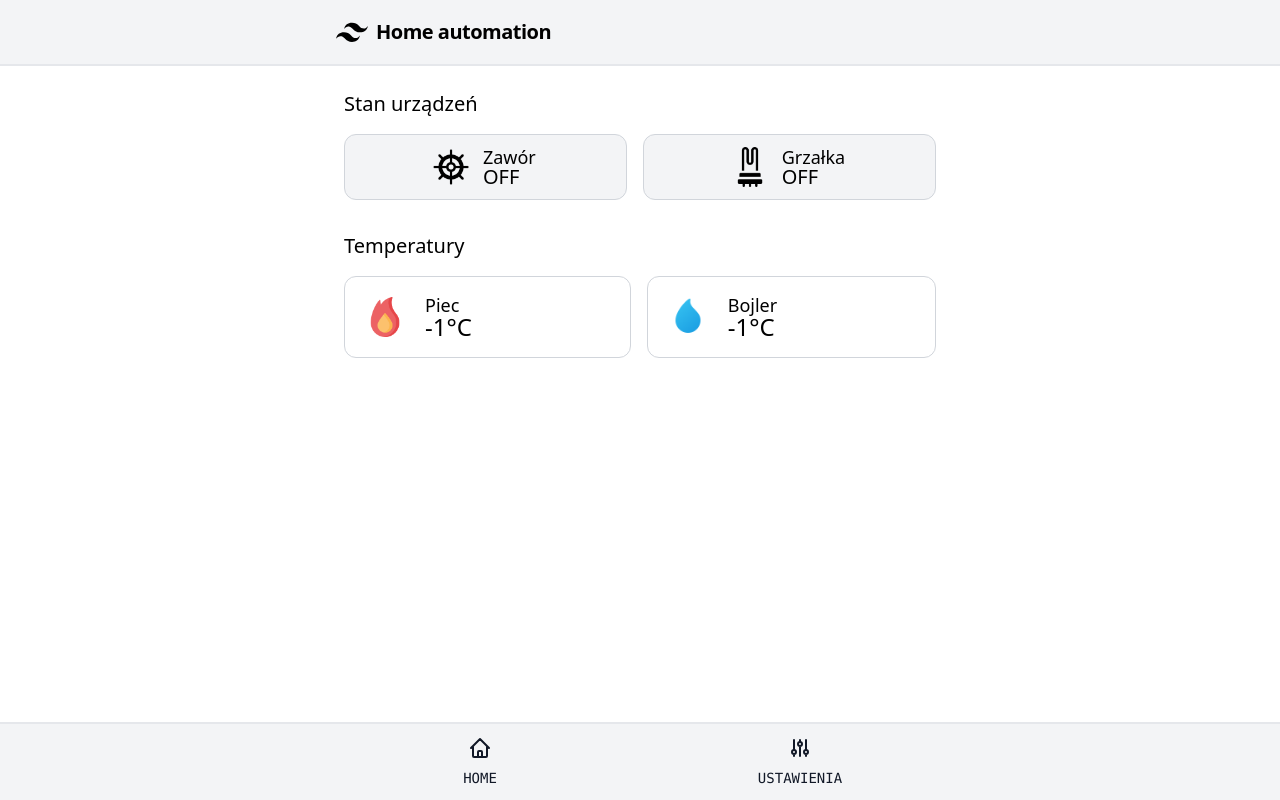
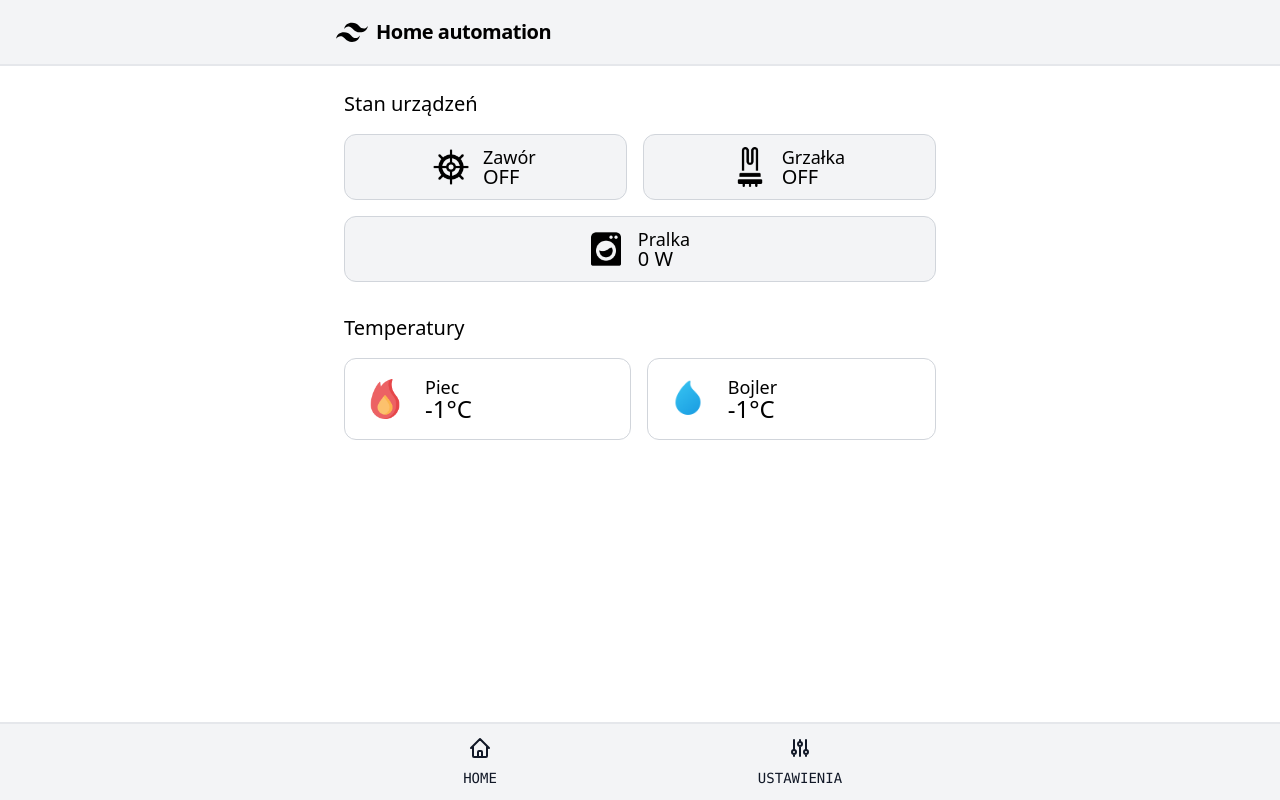
Before and after one commit to suwalszczyzna/home_automation_gui, a Vue app: page / in a window 1280 px wide. Built offline with nearby package versions, Linux system fonts and the light colour scheme; no server answers.

Commit message:
washer power indicator

```diff
--- a/src/components/DeviceIndicator.vue
+++ b/src/components/DeviceIndicator.vue
@@ -20,18 +20,24 @@
 </template>
 
 <script lang="ts">
-import { defineComponent, ref, computed, ComputedRef } from "vue";
+import { defineComponent, computed, ComputedRef } from "vue";
 
 export default defineComponent({
   props: {
     state: Boolean,
     iconName: String,
     name: String,
+    customStatusText: String,
   },
   setup(props) {
-    const statusText: ComputedRef<string> = computed((): string =>
-      props.state ? "ON" : "OFF"
-    );
+    const statusText: ComputedRef<string> = computed((): string => {
+      if (props.customStatusText?.length) {
+        return props.customStatusText;
+      } else if (props.state) {
+        return "ON";
+      }
+      return "OFF";
+    });
 
     return {
       statusText,
--- a/src/router/index.ts
+++ b/src/router/index.ts
@@ -2,14 +2,14 @@ import { createRouter, createWebHistory, RouteRecordRaw } from "vue-router";
 
 const routes: Array<RouteRecordRaw> = [
   {
+    path: "/settings",
+    name: "Settings",
+    component: () => import("@/views/Settings.vue"),
+  },
+  {
     path: "/",
     name: "Home",
     component: () => import("@/views/Home.vue"),
-  },
-  {
-    path: "/settings",
-    name: "Settings",
-    component: () => import("@/views/Settings.vue"),
   },
 ];
 
--- a/src/views/Home.vue
+++ b/src/views/Home.vue
@@ -9,6 +9,14 @@
         name="Grzałka"
       />
     </div>
+    <div class="flex flex-row justify-center text-4xl">
+      <DeviceIndicator
+        :state="washerStatus"
+        iconName="washer.png"
+        name="Pralka"
+        :customStatusText="washerPowerText"
+      />
+    </div>
     <h2 class="p-2 mt-4 text-xl">Temperatury</h2>
     <div class="flex flex-row justify-center text-4xl">
       <TempIndicator :value="coTemp" name="Piec" iconName="flame.png" />
@@ -18,7 +26,7 @@
 </template>
 
 <script lang="ts">
-import { defineComponent, onMounted, ref } from "vue";
+import { defineComponent, onMounted, ref, computed, ComputedRef } from "vue";
 import DeviceIndicator from "@/components/DeviceIndicator.vue";
 import TempIndicator from "@/components/TempIndicator.vue";
 
@@ -33,6 +41,12 @@ export default defineComponent({
     const waterTemp = ref(0);
     const heaterStatus = ref(false);
     const valveStatus = ref(false);
+    const washerStatus = ref(false);
+    const washerPower = ref(0);
+
+    const washerPowerText: ComputedRef<string> = computed(
+      (): string => `${washerPower.value} W`
+    );
 
     onMounted(() => {
       fetch("http://192.168.1.25:5000/api/temperature")
@@ -53,11 +67,11 @@ export default defineComponent({
           console.log(data);
           heaterStatus.value = data.heater;
           valveStatus.value = data.valve;
+          washerStatus.value = data.washer.status;
+          washerPower.value = data.washer.power;
         })
         .catch((err) => {
           console.error(err);
-          heaterStatus.value = false;
-          valveStatus.value = false;
         });
     });
     return {
@@ -65,6 +79,8 @@ export default defineComponent({
       waterTemp,
       heaterStatus,
       valveStatus,
+      washerStatus,
+      washerPowerText,
     };
   },
 });
```
Also changed, not shown: src/assets/icons/washer.png (added).
